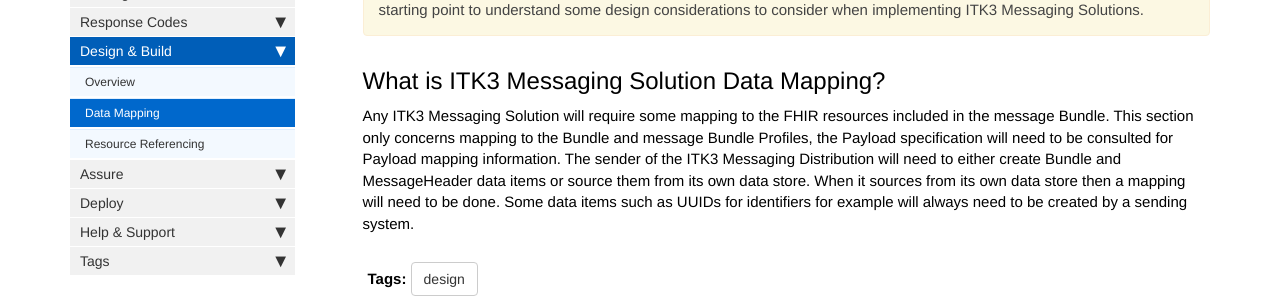
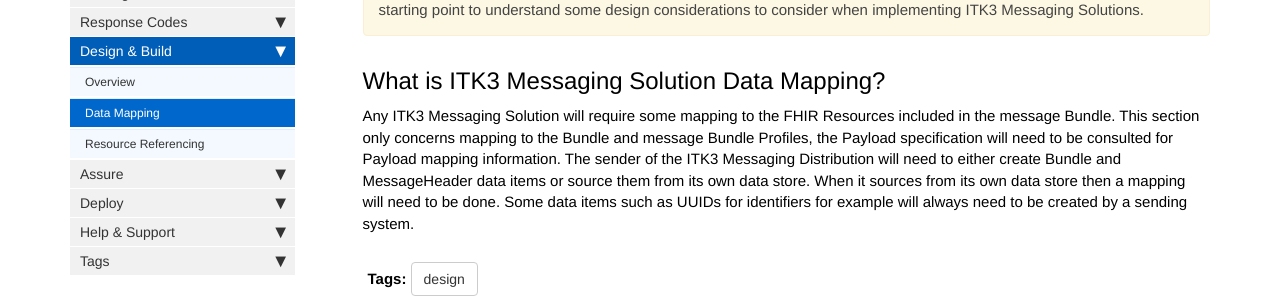
Before and after one commit to nhsconnect/ITK3-Messaging-Distribution, a Jekyll site: the page built from pages/design/build_data_data_mapping.md, in a window 1280 px wide and 921 px high. Shown: the part 313-613 px from the top of the window. Built offline with Jekyll 4.4.1, drawn with Linux system fonts in a browser that asks for light colours; nearby versions of some CDN libraries; comment, search, counter and statistics services are not loaded.

Commit message:
reworded

```diff
--- a/pages/design/build_data_data_mapping.md
+++ b/pages/design/build_data_data_mapping.md
@@ -11,14 +11,14 @@ summary: "Mapping of system data to ITK3 Message and Document resources"
 
 ## What is ITK3 Messaging Solution Data Mapping? ##
 
-Any ITK3 Messaging Solution will require some mapping to the FHIR resources included in the message Bundle. This section only concerns mapping to the Bundle and message Bundle Profiles, the Payload specification will need to be consulted for Payload mapping information.
+Any ITK3 Messaging Solution will require some mapping to the FHIR Resources included in the message Bundle. This section only concerns mapping to the Bundle and message Bundle Profiles, the Payload specification will need to be consulted for Payload mapping information.
 The sender of the ITK3 Messaging Distribution will need to either create Bundle and MessageHeader data items or source them from its own data store. When it sources from its own data store then a mapping will need to be done. Some data items such as UUIDs for identifiers for example will always need to be created by a sending system.
 
 <!--## Existing Systems ##
 
 Pre-existing systems which for example are HL7 V2 based will find lots of guidance on mapping V2 to FHIR Bundles.
 
-The table below illustrates V2 MSH mapping to FHIR MessageHeader resource.-->
+The table below illustrates V2 MSH mapping to FHIR MessageHeader Resource.-->
 <!--<table>
 
 <tr>
```
Also changed, not shown: pages/explore/explore_bundle_type.md (+7 -7 lines), pages/explore/messaging_overview.md (+1 -1 lines), pages/support/support_stakeholders.md (+1 -1 lines).
